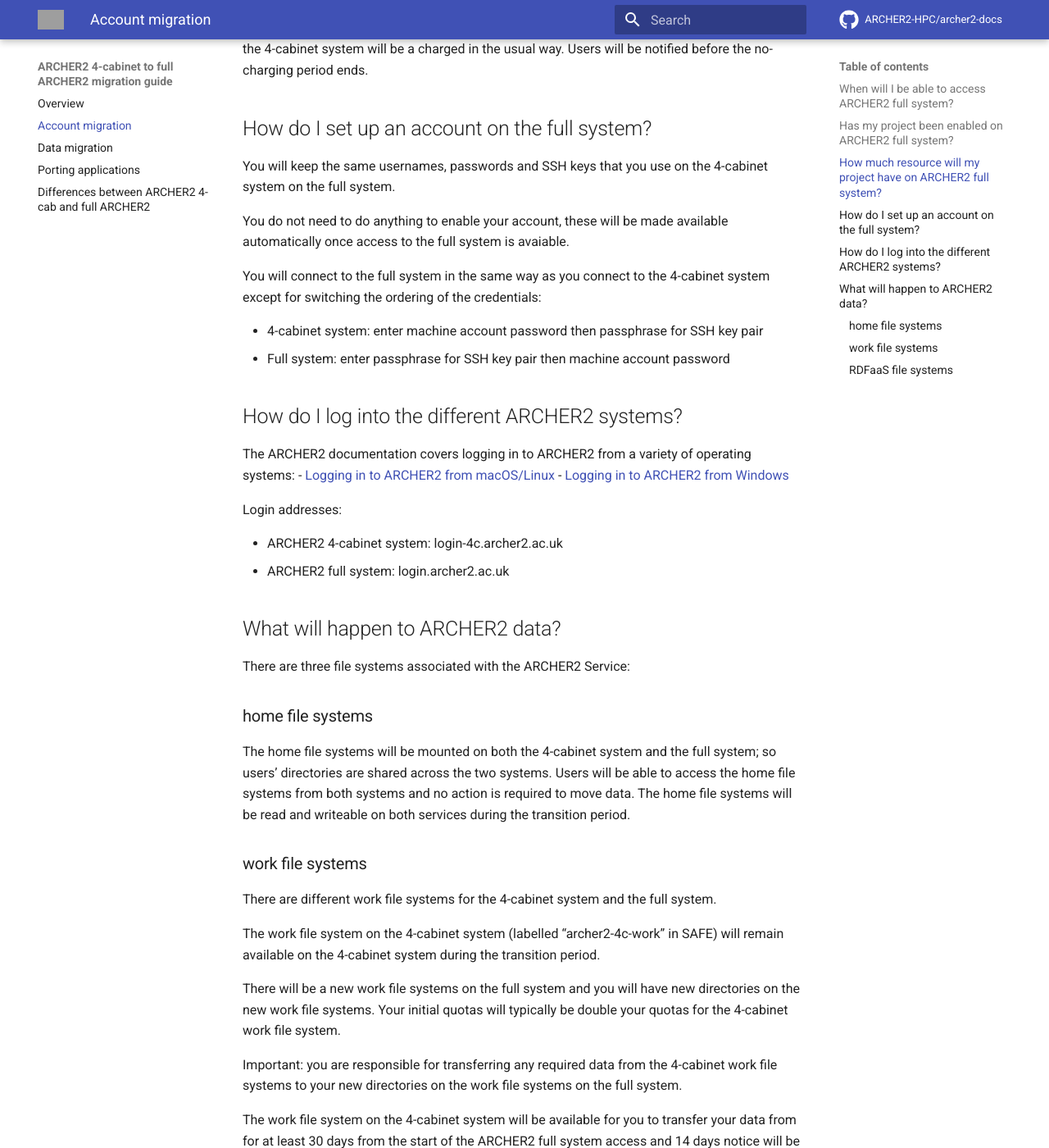
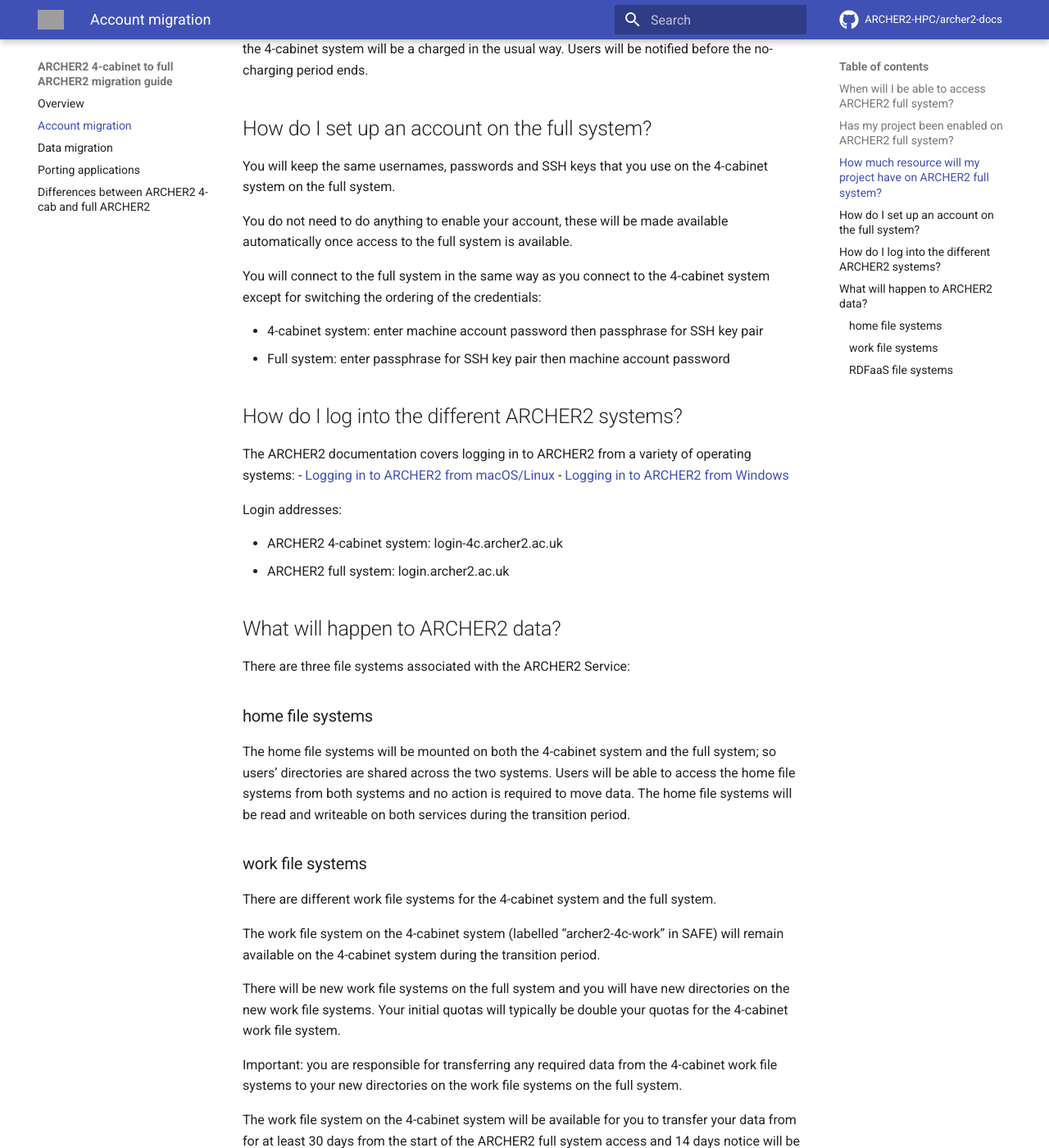
Before and after one commit to ARCHER2-HPC/archer2-docs, an MkDocs documentation site: the page built from docs/archer2-migration/account-migration.md, in a window 1280 px wide and 1400 px high, scrolled down 1297 px. Shown: the whole window at 82% size. Built offline with MkDocs 1.6.1 and Material for MkDocs 9.7.7, drawn with Linux system fonts in a browser that asks for light colours; comment, search, counter and statistics services are not loaded; grey boxes are pictures that could not be loaded.

Commit message:
Fixed typos in 4cab to full system migration docs.

```diff
--- a/docs/archer2-migration/account-migration.md
+++ b/docs/archer2-migration/account-migration.md
@@ -36,7 +36,7 @@
 
 You will keep the same usernames, passwords and SSH keys that you use on the 4-cabinet system on the full system.
 
-You do not need to do anything to enable your account, these will be made available automatically once access to the full system is avaiable.
+You do not need to do anything to enable your account, these will be made available automatically once access to the full system is available.
 
 You will connect to the full system in the same way as you connect to the 4-cabinet system except for switching the ordering of the credentials:
 
@@ -69,7 +69,7 @@
 
 The work file system on the 4-cabinet system (labelled “archer2-4c-work” in SAFE) will remain available on the 4-cabinet system during the transition period.
 
-There will be a new work file systems on the full system and you will have new directories on the new work file systems. Your initial quotas will typically be double your quotas for the 4-cabinet work file system.
+There will be new work file systems on the full system and you will have new directories on the new work file systems. Your initial quotas will typically be double your quotas for the 4-cabinet work file system.
 
 Important: you are responsible for transferring any required data from the 4-cabinet work file systems  to your new directories on the work file systems on the full system.
 
```
Also changed, not shown: docs/archer2-migration/data-migration.md (+2 -2 lines), docs/archer2-migration/porting.md (+1 -1 lines).
